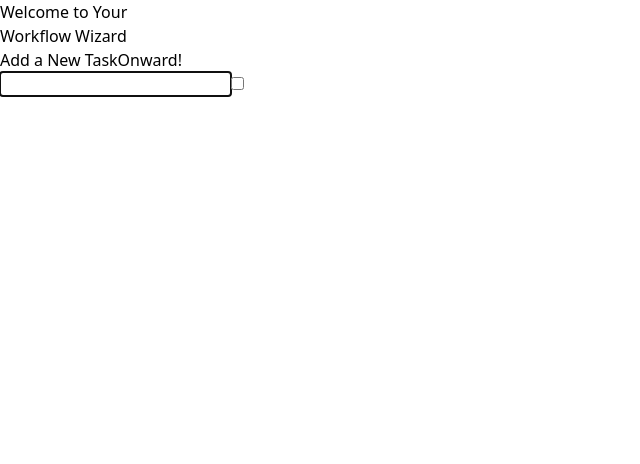
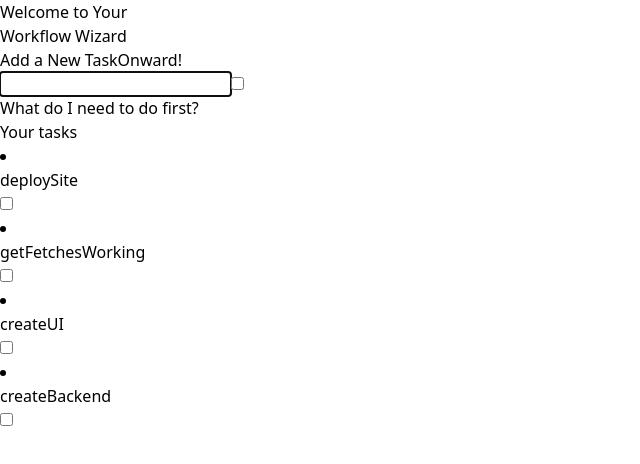
Before and after one commit to LadyAudrey/2_23_24, a React (Vite) app in the folder Frontend/2.23.24/: page / in a window 1280 px wide. Shown: the top 464 px of the page, without its empty margins (0-640 px from the left). Built offline with nearby package versions, Linux system fonts and the light colour scheme.

Commit message:
got rid of key error

```diff
--- a/Frontend/2.23.24/package.json
+++ b/Frontend/2.23.24/package.json
@@ -13,7 +13,8 @@
     "autoprefixer": "^10.4.17",
     "postcss": "^8.4.35",
     "react": "^18.2.0",
-    "react-dom": "^18.2.0"
+    "react-dom": "^18.2.0",
+    "uuidv4": "^6.2.13"
   },
   "devDependencies": {
     "@types/react": "^18.2.56",
--- a/Frontend/2.23.24/src/App.jsx
+++ b/Frontend/2.23.24/src/App.jsx
@@ -2,6 +2,7 @@ import { useState } from "react";
 import "./App.css";
 
 import { NewTask } from "./Components/NewTask";
+import { TaskLibrary } from "./Components/TaskLibrary";
 
 let dummyTasks = {
   deploySite: ["get fetches working", "create backend", "create UI"],
@@ -21,6 +22,7 @@ function App() {
         <button>Onward!</button>
       </div>
       <NewTask />
+      <TaskLibrary />
     </div>
   );
 }
--- a/Frontend/2.23.24/src/Components/TaskLibrary.jsx
+++ b/Frontend/2.23.24/src/Components/TaskLibrary.jsx
@@ -1,4 +1,5 @@
 import { useState } from "react";
+import { v4 as uuidv4 } from "uuid";
 
 let dummyTasks = {
   deploySite: ["get fetches working", "create backend", "create UI"],
@@ -8,20 +9,34 @@ let dummyTasks = {
 };
 
 export function TaskLibrary() {
+  const [changingPrerequisite, setChangingPrerequisite] = useState(false);
   const taskNamesArr = Object.keys(dummyTasks);
+  console.log(taskNamesArr);
   return (
     <>
       <h3>What do I need to do first?</h3>
       <fieldset>
-        <legend className="text-2xl">TDL</legend>
+        <legend className="text-2xl">Your tasks</legend>
         <div>
           {!taskNamesArr && <h2>data pending</h2>}
-          {taskNamesArr.length &&
-            taskNamesArr.map((list) => {
+          {taskNamesArr.length > 0 &&
+            taskNamesArr.map((task, index) => {
               {
-                /* uuidv4 creates a random, unique identifier string */
+                const taskPrereqs = dummyTasks[task];
               }
-              return <List key={uuidv4()} list={list} />;
+              return (
+                <li key={task}>
+                  <h4>{task}</h4>
+                  <input
+                    value={changingPrerequisite}
+                    type="checkbox"
+                    className=""
+                    onChange={() => {
+                      setChangingPrerequisite(!changingPrerequisite);
+                    }}
+                  />
+                </li>
+              );
             })}
         </div>
       </fieldset>
```
Also changed, not shown: 1 other file (tests, documents, lock files or other folders).
